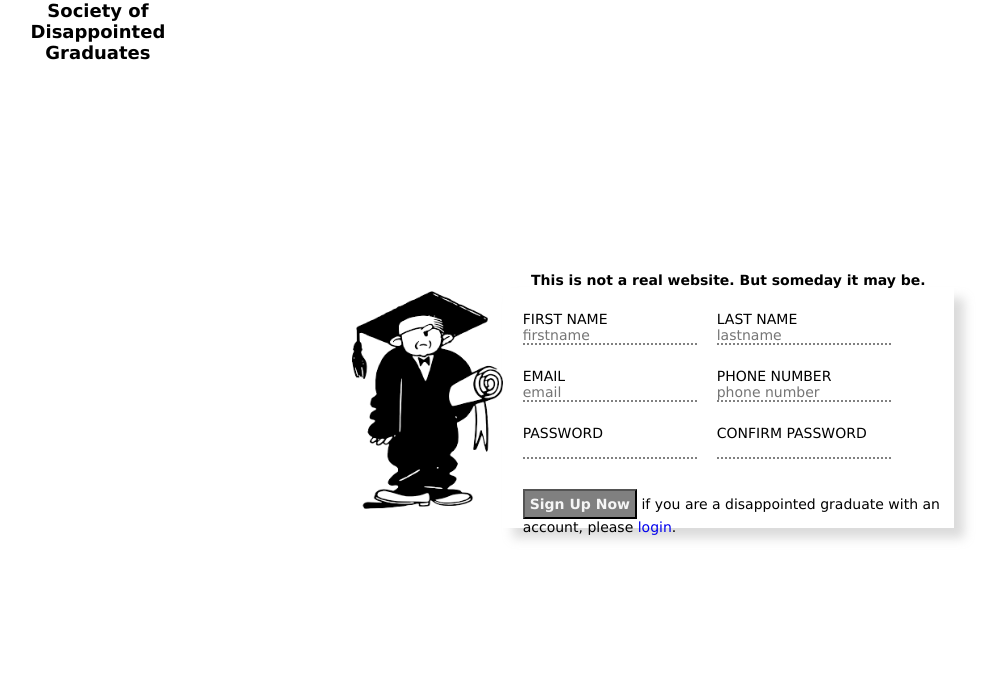
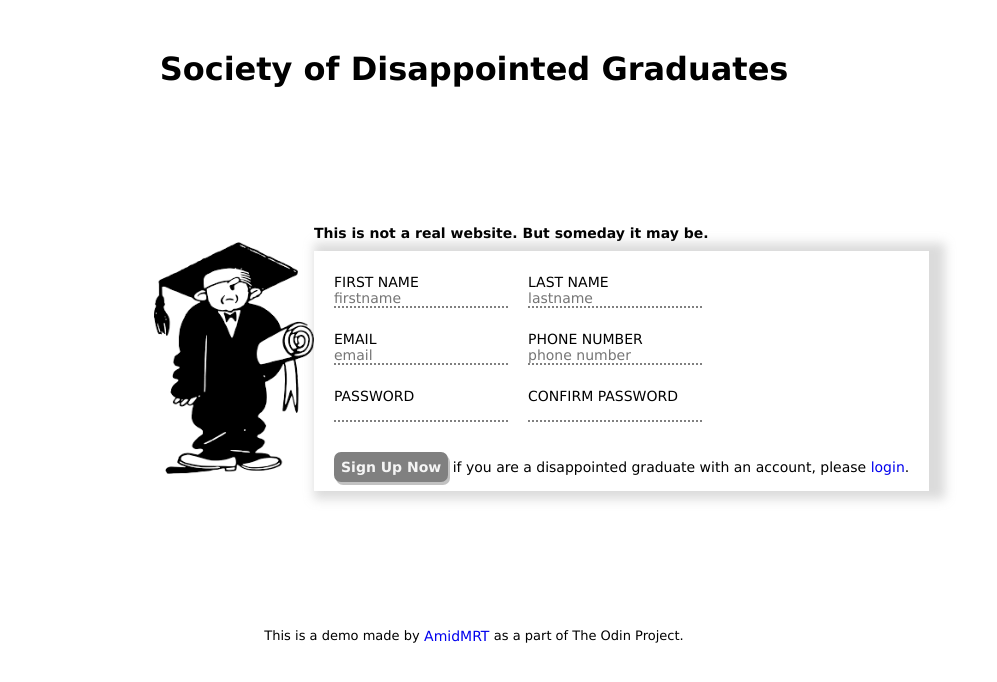
Before and after one commit to AmidMRT/Signup-form, a plain HTML site: page signup.html in a window 1280 px wide. Shown: the whole page, without its empty margins (166-1163 px from the left). Drawn offline with Linux system fonts and the light colour scheme.

Commit message:
setup simple form and img

```diff
--- a/signup.html
+++ b/signup.html
@@ -8,6 +8,7 @@
 </head>
 <body>
   <header>Society of Disappointed Graduates</header>
+  <div class="main-content">
     <div class="split-left">
       <img src="images.png" alt="a disappointed person" width="50%">
     </div>
@@ -25,7 +26,6 @@
               <input type="text" id="lastname" name="lastname" placeholder="lastname" required>
             </div>
           </div>
-
           <div class="contacts">
             <div class="email">
               <legend for="email">EMAIL</legend>
@@ -36,7 +36,6 @@
               <input type="tel" id="tel" name="tel" placeholder="phone number">
             </div>
           </div>
-
 
           <div class="security">
             <div class="password">
@@ -53,7 +52,7 @@
         <div class="signin-section"><button type="submit">Sign Up Now</button> if you are a disappointed graduate with an account, please <a href="google.com">login</a>.</div>
       </div>
     </div>
-
-
+  </div>
+  <footer>This is a demo made by<a href="https://github.com/AmidMRT">&nbsp;AmidMRT&nbsp; </a>as a part of The Odin Project.</footer>
 </body>
 </html>
--- a/styles.css
+++ b/styles.css
@@ -13,18 +13,23 @@ input {
     border-bottom: 2px dotted gray;
 }
 
-body {
+.main-content {
     display: flex;
-    margin: 0 auto;
-    height: 100vh;
+    margin: -50px auto;
+    height: 80vh;
     width: 75vw;
+}
+
+.mainstr{
+    display: flex;
+    flex-direction: column;
 }
 
 header {
     text-align: center;
-    font-size: large;
+    font-size:xx-large;
     font-weight: bold;
-    margin: 0 auto;
+    margin: 50px auto 0;
 }
 
 h4 {
@@ -33,20 +38,21 @@ h4 {
     display: flex;
     justify-content: center;
     align-items: center;
+    margin-bottom: 10px;
 }
 
 .split-left {
     display: flex;
     justify-content: flex-end;
     align-items: center;
-    width: 40vw;
+    width: 25vw;
     /* border: 1px solid red; */
 }
 
 .split-right {
-    width: 60vw;
     display: flex;
     flex-direction: column;
+    align-items:flex-start;
     justify-content: center;
     /* border: 1px solid red; */
 }
@@ -54,7 +60,7 @@ h4 {
 .form-container {
     /* background-color:rgb(214, 214, 214); */
     height: 30vh;
-    box-shadow: 10px 10px 10px rgba(151, 151, 151, 0.349);
+    box-shadow: 8px 0 10px 8px rgba(151, 151, 151, 0.349);
 }
 
 .allnames,.contacts,.security {
@@ -79,15 +85,28 @@ button {
     background-color: gray;
     color: whitesmoke;
     font-weight: 600;
+    /* border: red; */
+    border: 2px solid gray;
+    border-radius: 7px;
+    box-shadow: 2px 3px rgba(0,0,0,0.24);
 }
 
 button:hover {
-    background-color: rgb(253, 63, 63);
+    background-color: rgba(211, 34, 34, 0.822);
+    border: 2px solid rgba(211, 34, 34, 0.822);
+}
+
+button:active {
+    transform: scale(0.98);
+    /* Scaling button to 0.98 to its original size */
+    box-shadow: 3px 4px rgba(0,0,0,0.24);
+    /* Lowering the shadow */
 }
 
 .signin-section {
     margin-left: 20px;
     margin-top: 20px;
+    margin-right: 20px ;
 }
 
 input:user-invalid {
@@ -103,3 +122,9 @@ a:hover {
     background-color: gray;
     color: whitesmoke;
 }
+
+footer {
+    font-size: small;
+    display: flex;
+    justify-content: center;
+}
```
Lines whose indentation alone changed are shown as unchanged.
